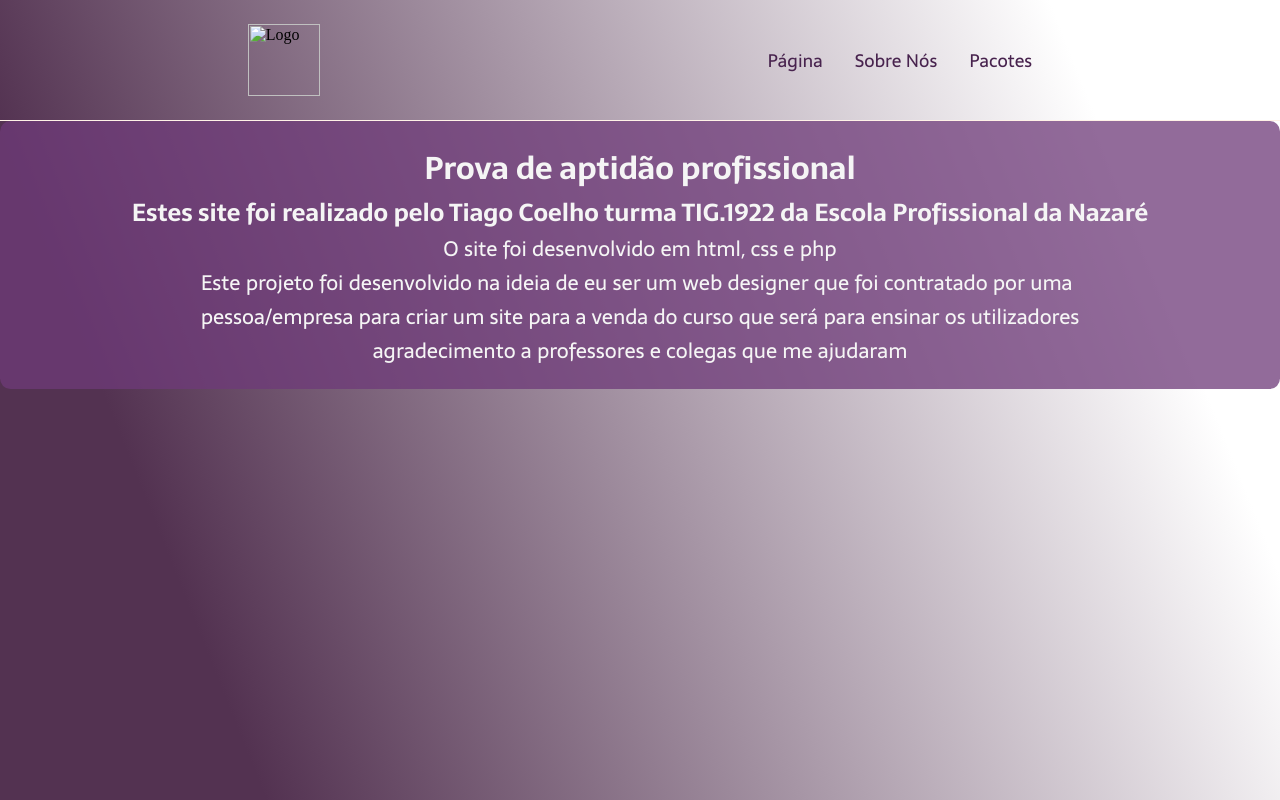
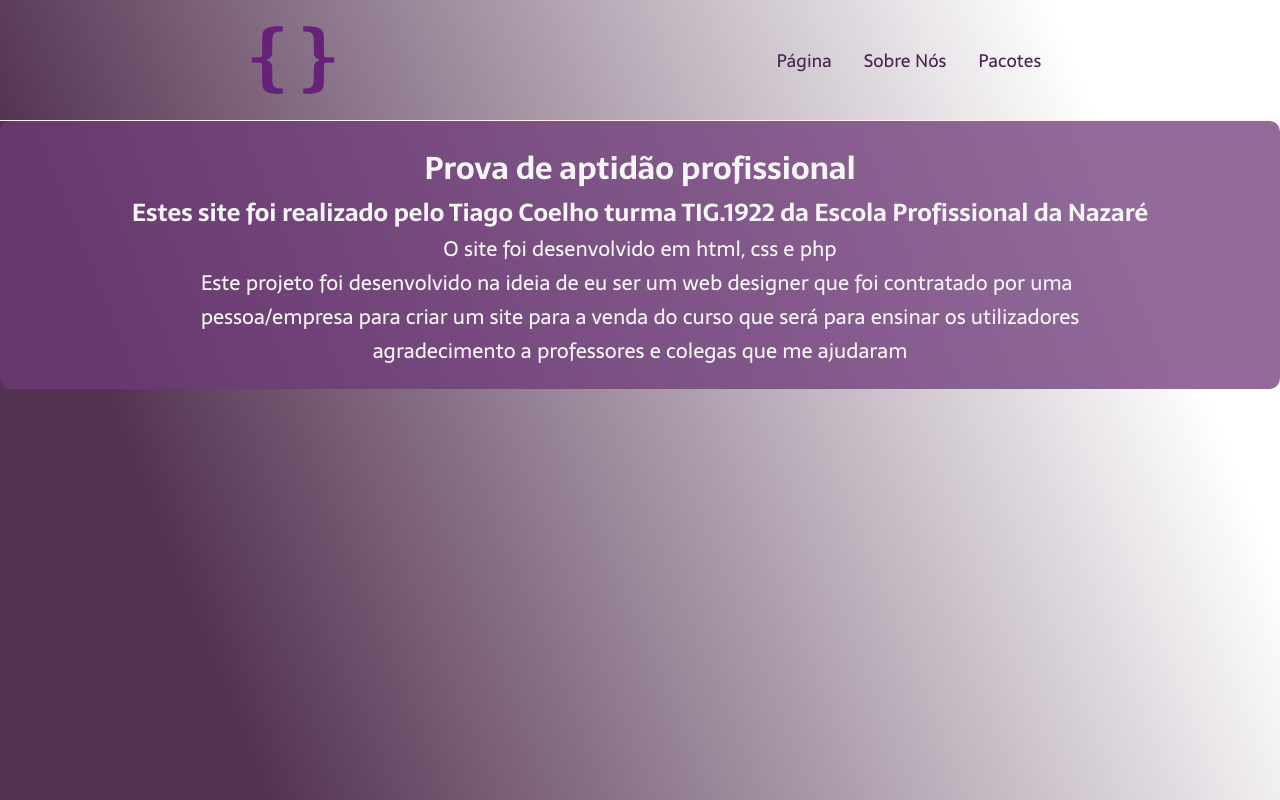
Before and after one commit to ak4rma/PAP, a plain HTML site: page Sobrenos.html in a window 1280 px wide. Drawn offline with Linux system fonts and the light colour scheme.

Commit message:
Update Sobrenos.html

```diff
--- a/Sobrenos.html
+++ b/Sobrenos.html
@@ -9,7 +9,7 @@
     </head>
     <body>
         <header class="cabecalho">
-            <img class="cabecalho-imagem" src="assets/logo2.png" alt="Logo">
+            <img class="cabecalho-imagem" src="logo2.png" alt="Logo">
             <nav class="cabecalho-menu">
                 <a href="index.html" class="cabecalho-menu-item">Página</a>
                 <a href="Sobrenos.html" class="cabecalho-menu-item">Sobre Nós</a>
```
